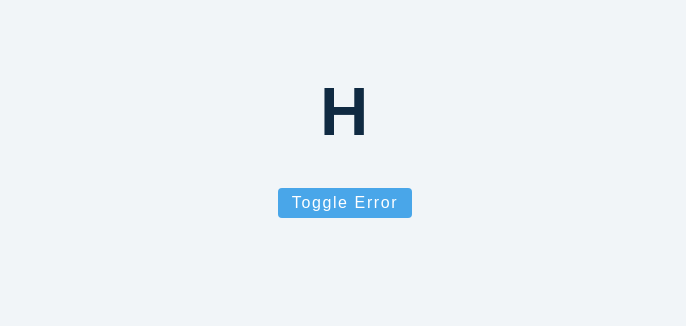
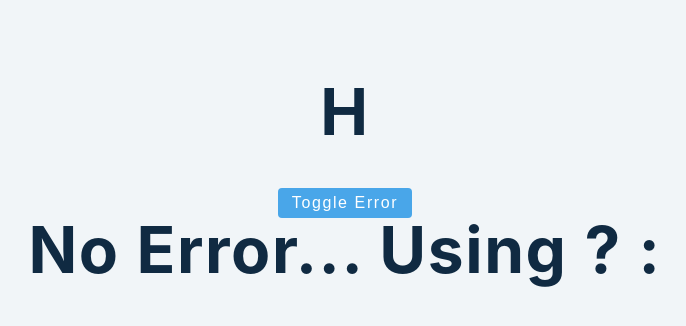
Before and after one commit to Amanskn/LearReactAdv1, a React (Create React App) app: page / in a window 1280 px wide. Shown: the top 326 px of the page, without its empty margins (295-981 px from the left). Built offline with nearby package versions, Linux system fonts and the light colour scheme.

Commit message:
Done with ternary operator

```diff
--- a/src/tutorial/3-conditional-rendering/setup/2-short-circuit.js
+++ b/src/tutorial/3-conditional-rendering/setup/2-short-circuit.js
@@ -14,6 +14,9 @@ const ShortCircuit = () => {
     <h1>{text || "Alternate text"}</h1>
     <button className='btn' onClick={()=>{setIsError(!isError)}}>Toggle error</button>
     {isError && <h1>error...</h1> }
+
+    {/* example of ternary operator */}
+    {isError?<h1>Error... using ? :</h1>: <h1>No error... using ? :</h1> }
 
 
 
```
